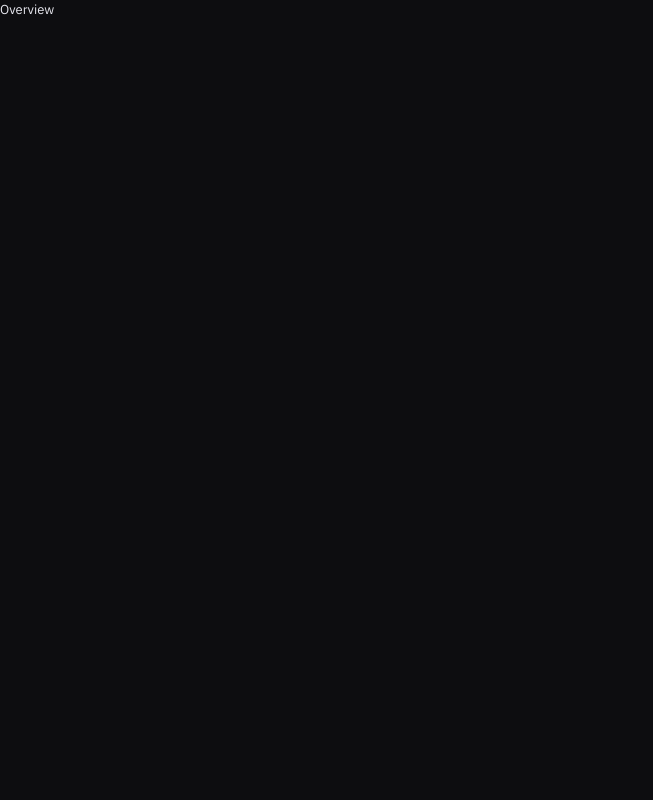
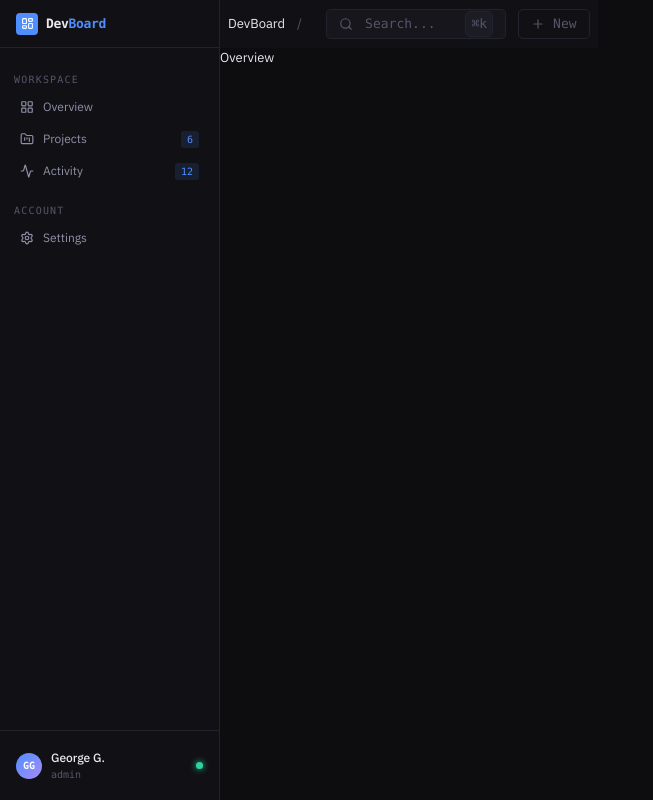
Before and after one commit to georgegoodluck/DevBoard, a Next.js app: page /overview in a window 1280 px wide. Shown: the whole page, without its empty margins (0-653 px from the left). Built offline with nearby package versions, Linux system fonts and the light colour scheme.

Commit message:
fix: fix bug
fixed bug casued by unstructured folders

```diff
--- /dev/null
+++ b/app/(dashboard)/layout.tsx
@@ -0,0 +1,18 @@
+import Sidebar from "@/components/layout/Sidebar";
+import Topbar from "@/components/layout/Topbar";
+
+export default function DashboardLayout({
+  children,
+}: {
+  children: React.ReactNode;
+}) {
+  return (
+    <div className="flex">
+      <Sidebar />
+      <div>
+        <Topbar />
+        <main>{children}</main>
+      </div>
+    </div>
+  );
+}
--- a/app/page.tsx
+++ b/app/page.tsx
@@ -1,12 +1,5 @@
-import React from "react";
-import Sidebar from "@/components/layout/Sidebar";
-import Topbar from "@/components/layout/Topbar";
+import { redirect } from "next/navigation";
 
-export default function page() {
-  return (
-    <div className="flex">
-      <Sidebar />
-        <Topbar />
-    </div>
-  );
+export default function RootPage() {
+  redirect("/overview");
 }
```
Also changed, not shown: app/(dashboard)/activity/page.tsx (renamed from app/activity/page.tsx), app/(dashboard)/overview/page.tsx (renamed from app/overview/page.tsx), app/(dashboard)/projects/page.tsx (renamed from app/projects/page.tsx), app/(dashboard)/settings/page.tsx (renamed from app/settings/page.tsx), app/dashboard/layout.tsx (deleted).
